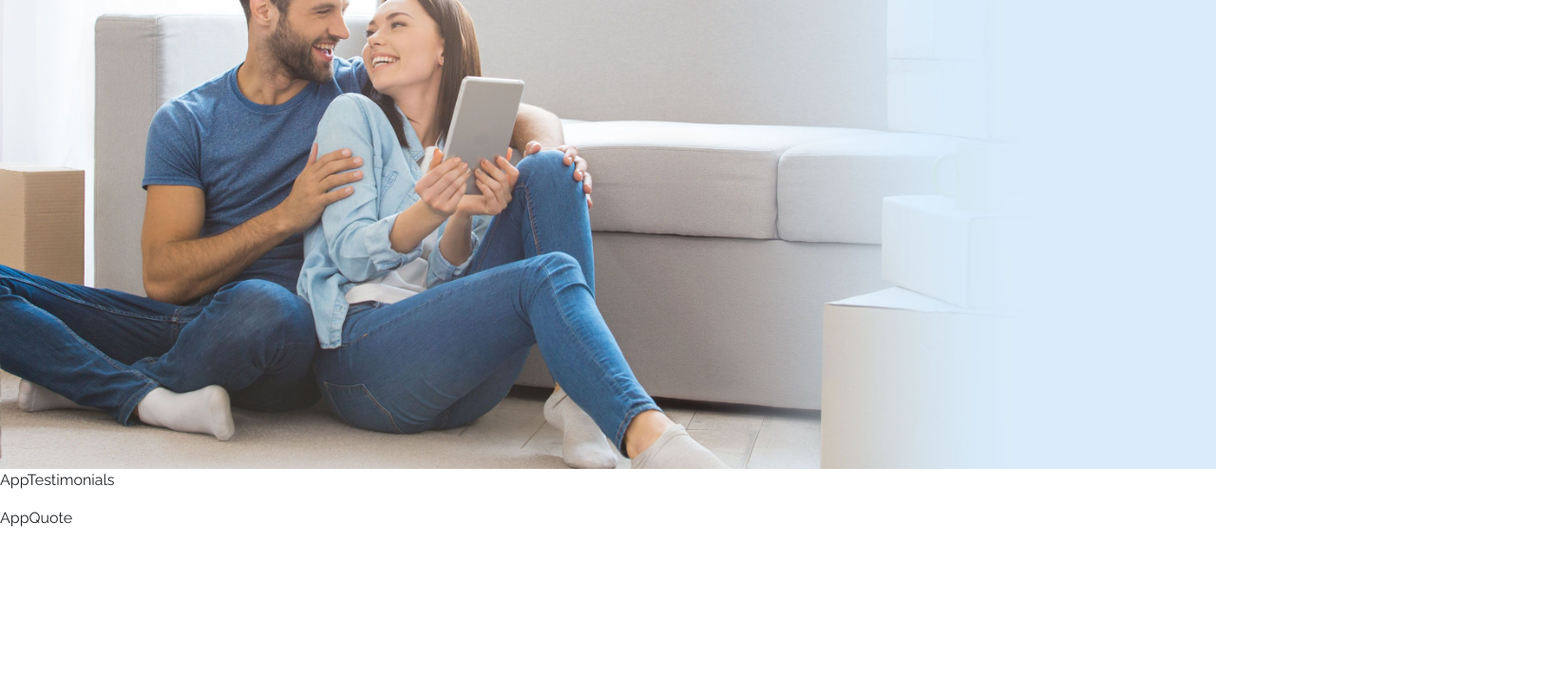
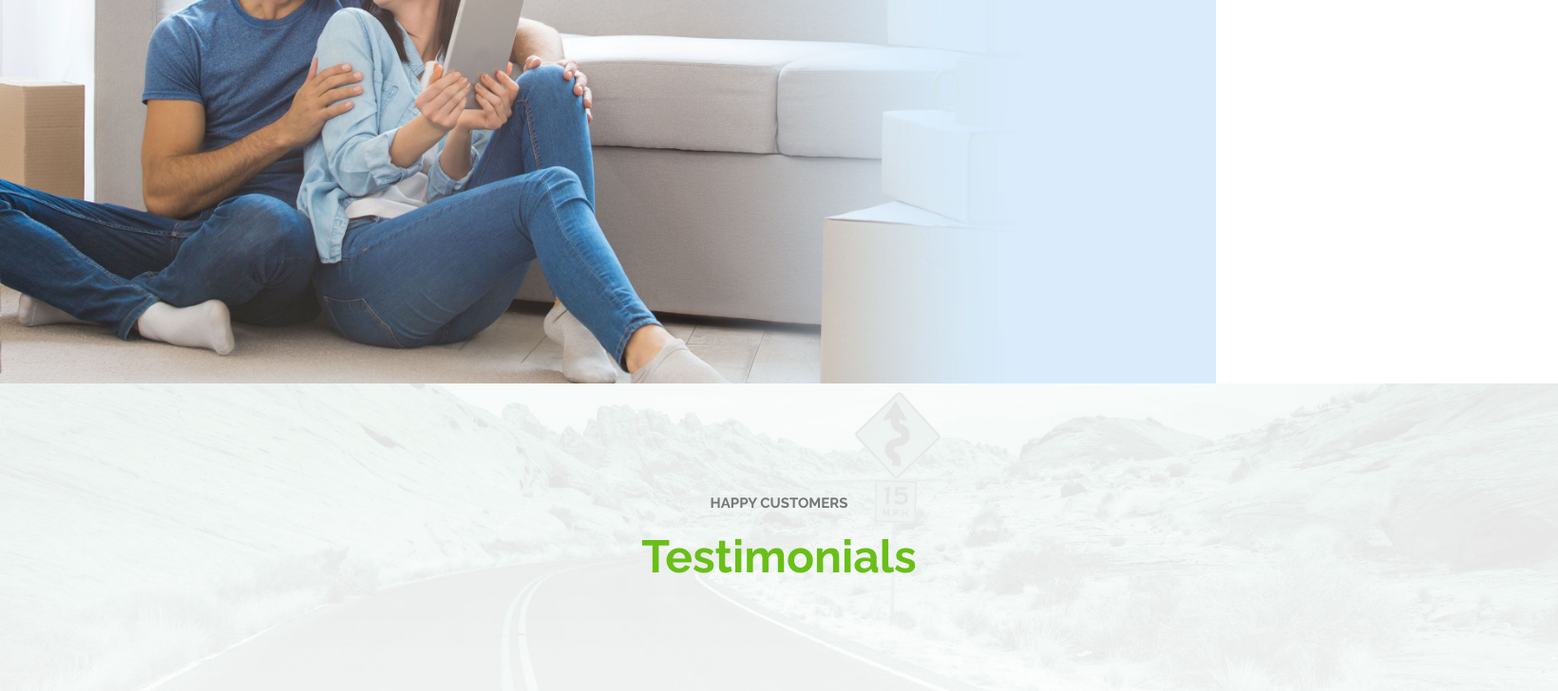
Before and after one commit to DeniseDichiara/proj-html-vuejs, a Vue app: page / in a window 1280 px wide. Shown: the part 2012-2740 px from the top of the page at 95% size, 1640 px wide, since content can reach past the window. Before the commit the page ends 2586 px from the top, so only its background shows below. Built offline with nearby package versions, Linux system fonts and the light colour scheme.

Commit message:
added testimonial bg and componet for testimonial title

```diff
--- a/src/components/AppHeader.vue
+++ b/src/components/AppHeader.vue
@@ -3,8 +3,8 @@
         <div class="callus">
             <SolcialNavbar />
         </div>
-        <AppLinks />
-        <div class="container pt-5">
+        <AppLinks/>
+        <div class="container">
             <div class="row">
                 <div class="col-12">
                     <div class="mx-auto">
@@ -50,6 +50,7 @@ export default {
 <style lang="scss">
 .header-bg{
     height: 500px;
+    width: 1640px;
     background-image: url('/img/avada-movers-homeherobackground-final.jpg');
     background-size: cover;
 }
--- a/src/components/AppTestimonials.vue
+++ b/src/components/AppTestimonials.vue
@@ -1,19 +1,30 @@
 <template>
-    <div>
-        <p>
-            AppTestimonials
-        </p>
+    <div class="testimonial-bg">
+
+        <TestimonialTitle />
     </div>
 </template>
 
 
 <script>
+import TestimonialTitle from './TestimonialTitle.vue';
+
 export default {
     name: 'AppTestimonials',
+
+    components: {
+        TestimonialTitle,
+    },
 }
+
 </script>
 
 
-<style lang="scss">
-
+<style lang="scss" scoped>
+.testimonial-bg {
+    height: 500px;
+    width: 1640px;
+    background-image: url('/img/avada-movers-testimonial-background.jpg');
+    background-size: cover;
+}
 </style>
--- a/src/components/SingleCardService.vue
+++ b/src/components/SingleCardService.vue
@@ -2,7 +2,7 @@
     <div class="container">
         <div class="row">
             <div class="col-12 d-flex direction-row justify-content-center px-5">
-                <div v-for="card in multilpleCards" class="card d-flex direction-row px-3 me-5" style="width: 30rem;">
+                <div v-for="card in multilpleCards" class="card d-flex direction-row px-3 me-5 " style="width: 30rem;">
                     <img src="card.img" class="card-img-top d-flex justify-content-center" alt="Card image">
                     <div class="card-body">
                         <h3 class="text-center">
@@ -51,4 +51,5 @@ export default {
 </script>
 
 
-<style lang="scss"></style>
+<style lang="scss">
+</style>
--- /dev/null
+++ b/src/components/TestimonialTitle.vue
@@ -0,0 +1,24 @@
+<template>
+    <div class="container padding-top-big">
+        <div class="row">
+            <div class="col-12">
+                <p class="p-grey text-uppercase my_moving">
+                    happy customers
+                </p>
+                <h2 class="my_moving fw-bold margin-h2">
+                    Testimonials
+                </h2>
+            </div>
+        </div>
+    </div>
+</template>
+
+
+<script>
+export default {
+    name: 'TestimonialTitle',
+}
+</script>
+
+
+<style lang="scss"></style>
--- a/src/styles/general.scss
+++ b/src/styles/general.scss
@@ -73,9 +73,11 @@ a{
     padding-top: 7%;
 }
 
-.padding-bottom-big{
+//
+/*.padding-bottom-big{
     padding-bottom: 7%;
 }
+*/
 
 .margin-h2{
     margin: 0 0 20px;
```
